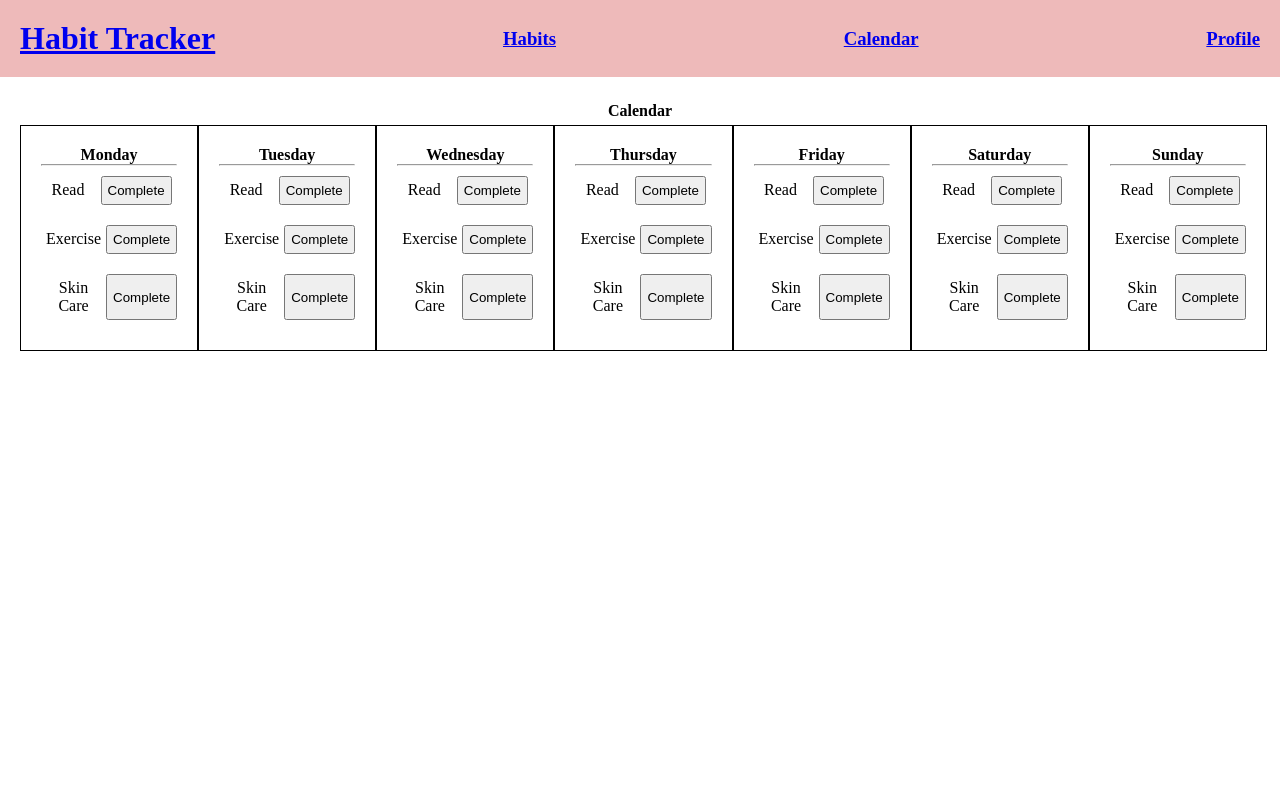
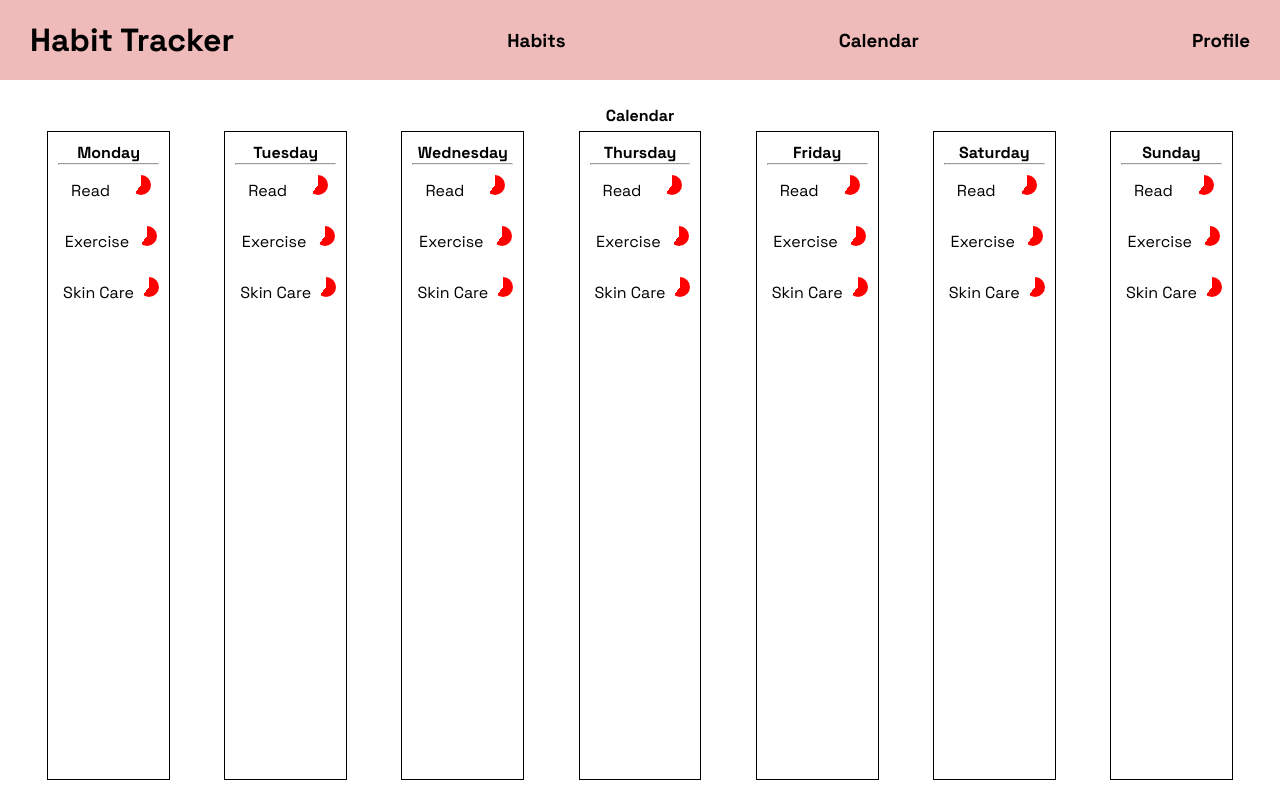
Before and after one commit to sheevak/habit-tracker, a React (Create React App) app: page /calendar in a window 1280 px wide. Built offline with nearby package versions, Linux system fonts and the light colour scheme.

Commit message:
re-style calendar page and add pie charts

```diff
--- a/public/index.html
+++ b/public/index.html
@@ -3,6 +3,9 @@
   <head>
     <meta charset="utf-8" />
     <link rel="icon" href="%PUBLIC_URL%/favicon.ico" />
+    <link rel="preconnect" href="https://fonts.googleapis.com">
+    <link rel="preconnect" href="https://fonts.gstatic.com" crossorigin>
+    <link href="https://fonts.googleapis.com/css2?family=Space+Grotesk:wght@400;700&display=swap" rel="stylesheet">
     <meta name="viewport" content="width=device-width, initial-scale=1" />
     <meta name="theme-color" content="#000000" />
     <meta
--- a/src/App.js
+++ b/src/App.js
@@ -8,7 +8,7 @@ import Profile from "./pages/Profile"
 
 function App() {
     return (
-        <div>
+        <div className="app-container">
             <Header />
             <Routes>
                 <Route path="/habits" element={<Habits />}></Route>
--- a/src/Context.js
+++ b/src/Context.js
@@ -1,14 +1,12 @@
 import React, {useState} from "react"
+
+import Data from "./Data"
 
 const Context = React.createContext()
 
 function ContextProvider({children}) {
 
-    const [habits, setAllHabits] = useState([
-        {name: "Read", frequency: [3, "week"]},
-        {name: "Exercise", frequency: [1, "day"]},
-        {name: "Skin Care", frequency: [2, "day"]}
-    ])
+    const [habits, setAllHabits] = useState(Data)
 
     return (
         <Context.Provider value={{
--- /dev/null
+++ b/src/Data.js
@@ -0,0 +1,23 @@
+const Data = [{
+        name: "Read",
+        frequency: [3, "week"],
+        streak: 0,
+        total: 0,
+        completed: [0, 5]},
+    {
+        name: "Exercise",
+        frequency: [1, "day"],
+        streak: 0,
+        total: 0,
+        completed: [0, 1]
+    },
+    {
+        name: "Skin Care",
+        frequency: [2, "day"],
+        streak: 0,
+        total: 0,
+        completed: [0, 0, 2]
+    }
+]
+
+export default Data
--- a/src/components/Day.js
+++ b/src/components/Day.js
@@ -7,10 +7,13 @@ function Day(props) {
 
     const {habits} = useContext(Context)
 
-    const habitElements = habits.map(habit =>
+    const habitElements = habits.map((habit,ind) =>
         <Habit
+            key={ind}
+            day={props.index}
             name={habit.name}
             frequency={habit.frequency}
+            completed={habit.completed}
         />
     )
 
--- a/src/components/Habit.js
+++ b/src/components/Habit.js
@@ -9,10 +9,13 @@ function Habit(props) {
                 <p className="day-habit-button">
                     {props.name}
                 </p>
-                <button className="day-habit-button">Complete</button>
+                <button className="pie" style={{"--width":"20px", "--percentage": 60, "--color": "red"}} ></button>
+
 
         </div>
     )
 }
 
 export default Habit
+
+{/* <button className="day-habit-button">Complete</button> */}
--- a/src/pages/Calendar.js
+++ b/src/pages/Calendar.js
@@ -8,13 +8,13 @@ function Calendar() {
         <div className="calendar-page">
             <h4 className="calendar-title">Calendar</h4>
             <div className="calendar-container">
-                <Day date="Monday"/>
-                <Day date="Tuesday"/>
-                <Day date="Wednesday"/>
-                <Day date="Thursday"/>
-                <Day date="Friday"/>
-                <Day date="Saturday"/>
-                <Day date="Sunday"/>
+                <Day index={0} date="Monday"/>
+                <Day index={1} date="Tuesday"/>
+                <Day index={2} date="Wednesday"/>
+                <Day index={3} date="Thursday"/>
+                <Day index={4} date="Friday"/>
+                <Day index={5} date="Saturday"/>
+                <Day index={6} date="Sunday"/>
             </div>
         </div>
     )
--- a/src/styles.css
+++ b/src/styles.css
@@ -1,20 +1,38 @@
 * {
+    box-sizing: border-box;
     margin: 0;
     padding: 0;
+    font-family: 'Space Grotesk', sans-serif;
 }
 
-/* ---- Header ------------------------------------------------ */
+html, body, #root {
+    height: 100%;
+}
+
+/* ---- General --------------------------------------------------------- */
+.app-container, .calendar-page {
+    display: flex;
+    flex-direction: column;
+    height: 100%;
+}
+
+a:link, a:visited, a:active {
+    text-decoration: none;
+    color: black;
+}
+
+/* ---- Header ------------------------------------------------------ */
 
 header {
     display: flex;
     justify-content: space-between;
     align-items: center;
-    padding: 20px;
+    padding: 20px 30px;
 
     background-color: rgb(238, 186, 186);
 }
 
-/* ---- Calendar ------------------------------------------------ */
+/* ---- Calendar Page ----------------------------------------------- */
 .calendar-page {
     padding: 20px;
 }
@@ -28,12 +46,13 @@ header {
     display: flex;
     justify-content: space-around;
     align-items: stretch;
+    height: 100%;
 }
 
 /* ---- Day ------------------------------------------------ */
 .day-container {
     text-align: center;
-    padding: 20px;
+    padding: 10px;
     border: 1px solid black;
 }
 
@@ -47,3 +66,13 @@ header {
     display: inline;
     padding: 5px;
 }
+
+/* ----------------- */
+.pie {
+    display: inline;
+    width: var(--width);
+    height: var(--width);
+    border: none;
+    border-radius: 50%;
+    background: conic-gradient(var(--color) calc(var(--percentage)*1%),#0000 0);
+}
```
